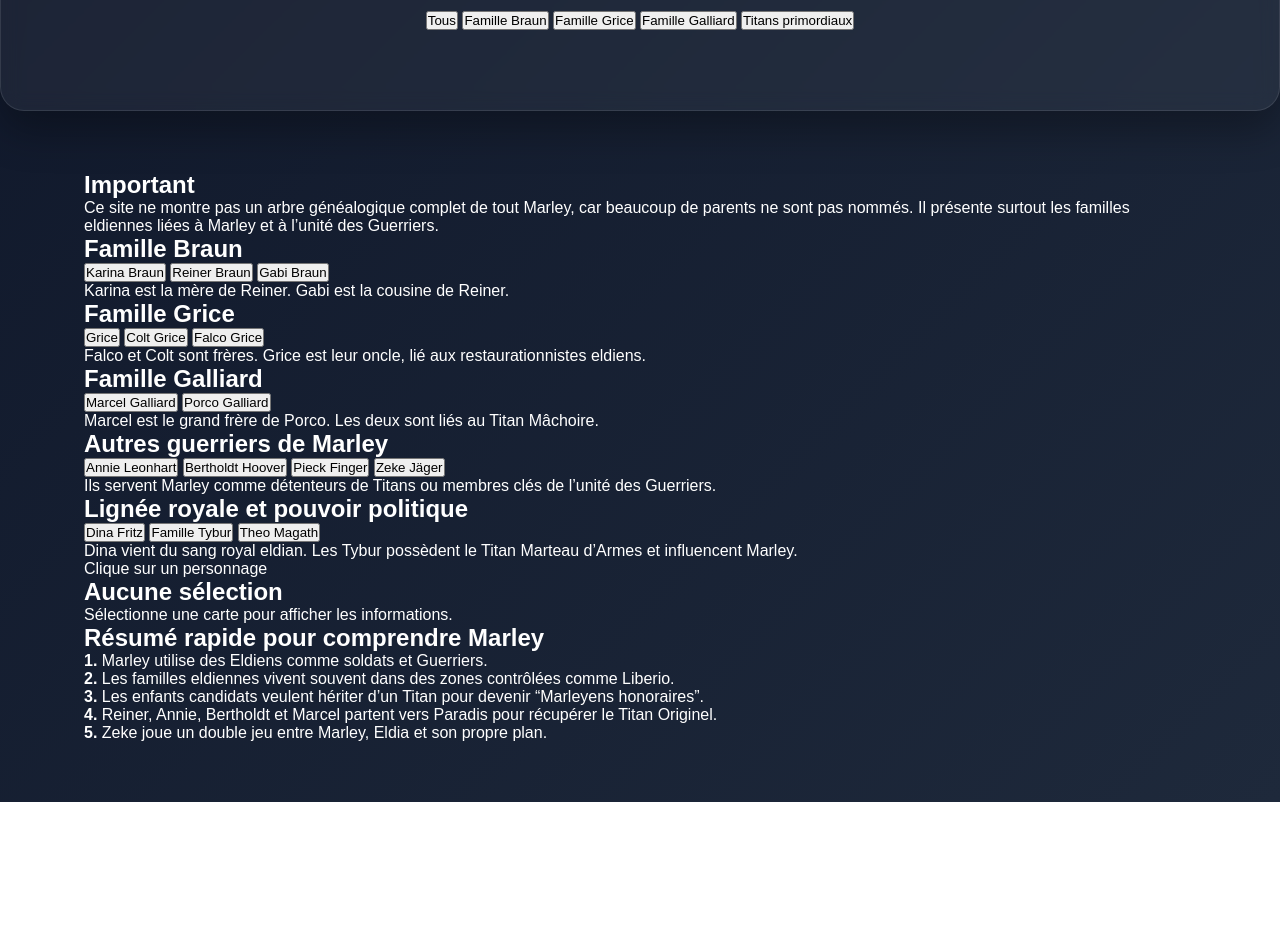
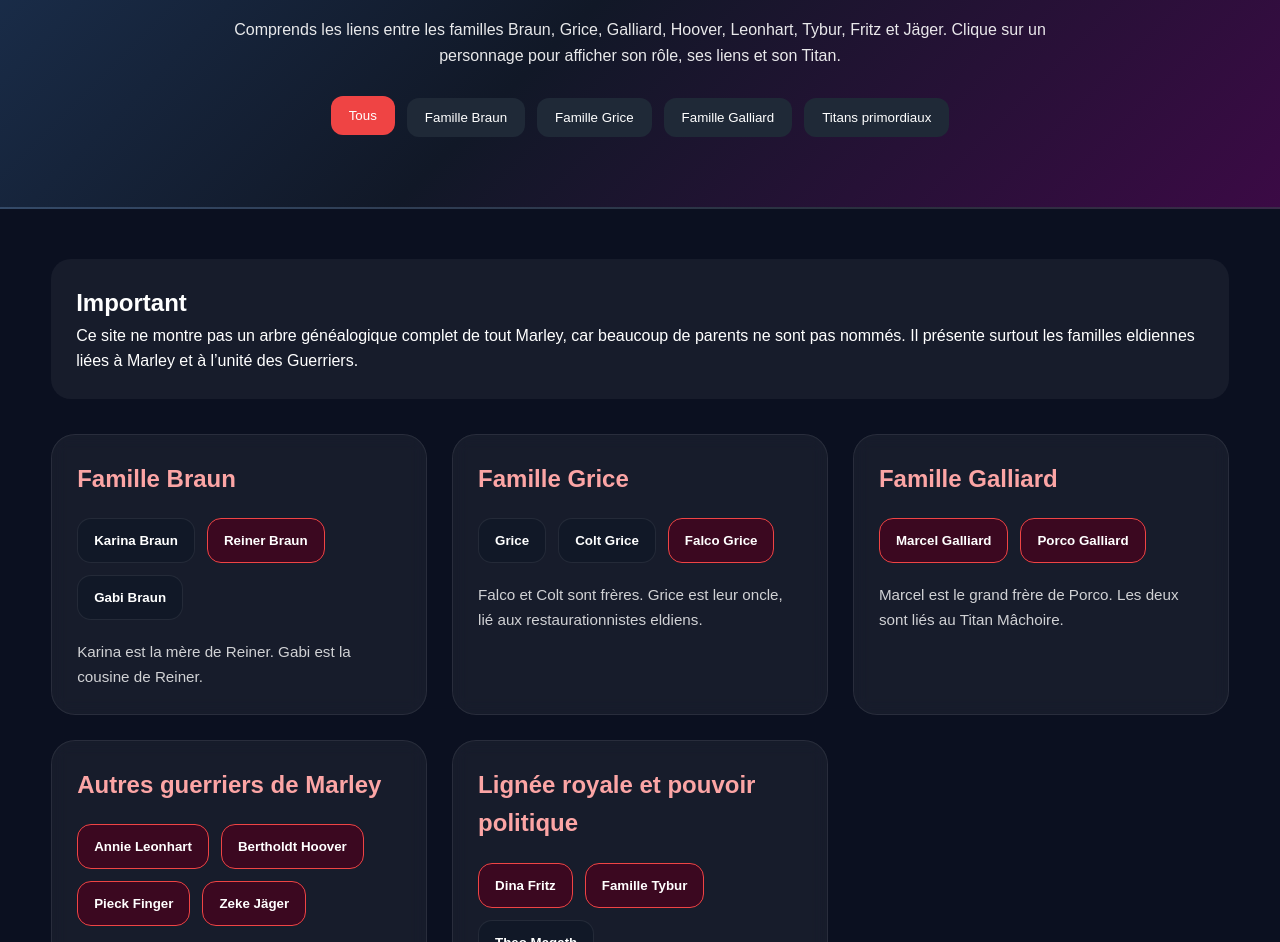
Before and after one commit to PRAFUL33290/familles, a plain HTML site: page index.html in a window 1280 px wide. Shown: the part 288-1230 px from the top of the page. Before the commit the page ends 1090 px from the top, so only its background shows below. Drawn offline with Linux system fonts and the light colour scheme; a script that the page names is missing.

Commit message:
Ajout du design interactif Attack on Titan

```diff
--- a/style.css
+++ b/style.css
@@ -1,107 +1,192 @@
-* {
-  margin: 0;
-  padding: 0;
-  box-sizing: border-box;
+*{
+margin:0;
+padding:0;
+box-sizing:border-box;
 }
 
-body {
-  font-family: Arial, Helvetica, sans-serif;
-  background: linear-gradient(135deg, #0f172a, #1e293b);
-  color: white;
-  min-height: 100vh;
+body{
+font-family:Arial,Helvetica,sans-serif;
+background:#0b1020;
+color:white;
+line-height:1.6;
 }
 
-.page {
-  width: 90%;
-  max-width: 1200px;
-  margin: auto;
-  padding: 60px 20px;
+.hero{
+padding:70px 20px;
+background:linear-gradient(135deg,#1d3557,#111827,#3b0a45);
+text-align:center;
+border-bottom:2px solid rgba(255,255,255,0.1);
 }
 
-.hero {
-  text-align: center;
-  padding: 80px 20px;
-  background: rgba(255,255,255,0.05);
-  border: 1px solid rgba(255,255,255,0.1);
-  border-radius: 24px;
-  backdrop-filter: blur(10px);
-  box-shadow: 0 20px 40px rgba(0,0,0,0.3);
+.hero-content{
+max-width:1100px;
+margin:auto;
 }
 
-.badge {
-  display: inline-block;
-  padding: 8px 16px;
-  background: #38bdf8;
-  color: #0f172a;
-  border-radius: 999px;
-  font-weight: bold;
-  margin-bottom: 20px;
+.badge{
+display:inline-block;
+padding:8px 16px;
+background:#ef4444;
+border-radius:999px;
+font-weight:bold;
+margin-bottom:20px;
 }
 
-.hero h1 {
-  font-size: 3rem;
-  margin-bottom: 20px;
+.hero h1{
+font-size:3rem;
+margin-bottom:20px;
 }
 
-.intro {
-  max-width: 700px;
-  margin: auto;
-  line-height: 1.7;
-  opacity: 0.9;
-  margin-bottom: 35px;
+.intro{
+max-width:850px;
+margin:auto;
+opacity:0.9;
 }
 
-.button {
-  display: inline-block;
-  padding: 14px 28px;
-  background: linear-gradient(135deg, #38bdf8, #6366f1);
-  color: white;
-  text-decoration: none;
-  border-radius: 12px;
-  transition: transform 0.3s ease, opacity 0.3s ease;
-  font-weight: bold;
+.actions{
+margin-top:30px;
+display:flex;
+gap:12px;
+justify-content:center;
+flex-wrap:wrap;
 }
 
-.button:hover {
-  transform: translateY(-4px);
-  opacity: 0.9;
+.filter{
+padding:12px 18px;
+border:none;
+border-radius:12px;
+background:#1f2937;
+color:white;
+cursor:pointer;
+transition:0.3s;
 }
 
-.cards {
-  margin-top: 50px;
-  display: grid;
-  grid-template-columns: repeat(auto-fit, minmax(250px, 1fr));
-  gap: 25px;
+.filter:hover,
+.filter.active{
+background:#ef4444;
+transform:translateY(-2px);
 }
 
-.card {
-  background: rgba(255,255,255,0.05);
-  border-radius: 20px;
-  padding: 30px;
-  border: 1px solid rgba(255,255,255,0.08);
-  transition: transform 0.3s ease;
+.page{
+width:92%;
+max-width:1300px;
+margin:auto;
+padding:50px 0;
 }
 
-.card:hover {
-  transform: translateY(-6px);
+.notice{
+background:rgba(255,255,255,0.05);
+padding:25px;
+border-radius:20px;
+margin-bottom:35px;
 }
 
-.card h2 {
-  margin-bottom: 15px;
-  color: #38bdf8;
+.tree{
+display:grid;
+grid-template-columns:repeat(auto-fit,minmax(300px,1fr));
+gap:25px;
 }
 
-.card p {
-  line-height: 1.6;
-  opacity: 0.85;
+.family-block{
+background:rgba(255,255,255,0.05);
+border:1px solid rgba(255,255,255,0.08);
+padding:25px;
+border-radius:24px;
+backdrop-filter:blur(8px);
 }
 
-@media (max-width: 768px) {
-  .hero h1 {
-    font-size: 2rem;
-  }
+.family-block h2{
+margin-bottom:20px;
+color:#fca5a5;
+}
 
-  .hero {
-    padding: 50px 20px;
-  }
+.nodes{
+display:flex;
+flex-wrap:wrap;
+gap:12px;
+margin-bottom:20px;
 }
+
+.person{
+background:#111827;
+color:white;
+border:1px solid rgba(255,255,255,0.08);
+padding:14px 16px;
+border-radius:14px;
+cursor:pointer;
+transition:0.3s;
+font-weight:bold;
+}
+
+.person:hover{
+transform:scale(1.05);
+background:#2563eb;
+}
+
+.person.titan{
+background:#3b0820;
+border-color:#ef4444;
+}
+
+.relation{
+opacity:0.8;
+font-size:0.95rem;
+}
+
+.panel{
+margin-top:40px;
+background:linear-gradient(135deg,#111827,#1f2937);
+padding:30px;
+border-radius:24px;
+border:1px solid rgba(255,255,255,0.08);
+}
+
+.panel-label{
+color:#fca5a5;
+margin-bottom:10px;
+}
+
+#panelName{
+font-size:2rem;
+margin-bottom:15px;
+}
+
+#panelDetails{
+margin-top:15px;
+padding-left:20px;
+}
+
+.timeline{
+margin-top:50px;
+}
+
+.timeline h2{
+margin-bottom:20px;
+}
+
+.steps{
+display:grid;
+grid-template-columns:repeat(auto-fit,minmax(220px,1fr));
+gap:20px;
+}
+
+.steps article{
+background:rgba(255,255,255,0.05);
+padding:20px;
+border-radius:18px;
+}
+
+.hidden{
+display:none;
+}
+
+@media(max-width:768px){
+.hero h1{
+font-size:2rem;
+}
+
+.actions{
+flex-direction:column;
+align-items:center;
+}
+}
```
